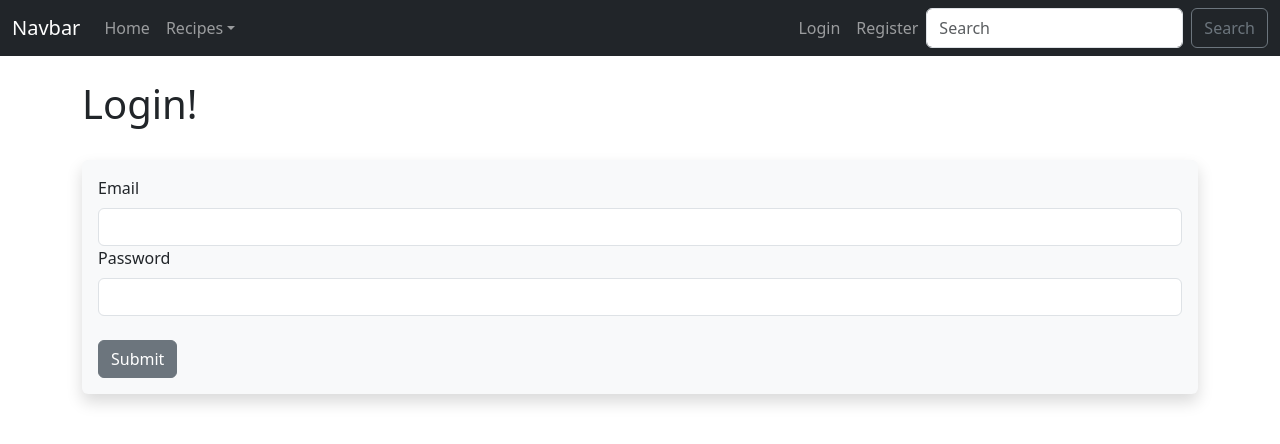
After one commit to NimrodShefi/Cookbook, a Flask app: page /login in a window 1280 px wide. The commit adds this page. Shown: the top 444 px of the page. Run offline with Flask 2, Linux system fonts and the light colour scheme.

Commit message:
adding login and registration page. Creating a basic db with only users table

```diff
--- a/app/app.py
+++ b/app/app.py
@@ -1,6 +1,28 @@
-from flask import Flask, render_template, redirect
+from flask import Flask, render_template, redirect, flash, url_for
+from flask_sqlalchemy import SQLAlchemy
+from flask_migrate import Migrate
+from webforms import LoginForm, UserForm
+from werkzeug.security import generate_password_hash, check_password_hash
+from flask_login import UserMixin, login_user, LoginManager, login_required, logout_user, current_user
 
 app = Flask(__name__)
+# Secret Key
+app.config["SECRET_KEY"] = "mysecretkey"
+# Add Database
+app.config["SQLALCHEMY_DATABASE_URI"] = "mysql+pymysql://root:123654@localhost/my_cookbook" # --> New MySQL DB
+# Initialise The Database
+db = SQLAlchemy(app)
+migrate = Migrate(app, db)
+
+## Flask Login Manager
+login_manger = LoginManager()
+login_manger.init_app(app)
+login_manger.login_view = 'login'
+
+@login_manger.user_loader
+def load_user(user_id):
+    return Users.query.get(int(user_id))
+
 
 @app.route('/')
 def index():
@@ -9,3 +31,62 @@ def index():
 @app.route('/home')
 def home():
     return render_template("home.html")
+
+@app.route('/login', methods=['GET', 'POST'])
+def login():
+    form = LoginForm()
+    if form.validate_on_submit():
+        user = Users.query.filter_by(email=form.email.data).first()
+        if user:
+            # check the passowrd hash
+            if check_password_hash(user.password_hash, form.password.data):
+                login_user(user)
+                flash("Login Successfull")
+                return redirect(url_for('home'))
+            else:
+                flash("Wrong Password. Try Again!")
+        else:
+            flash("User Doesn't Exist. Try Again!")
+    return render_template("login.html", form=form)
+
+@app.route('/register', methods=['GET', 'POST'])
+def register():
+    name = None
+    form = UserForm()
+    if form.validate_on_submit():
+        user = Users.query.filter_by(email=form.email.data).first()
+        if user is None:
+            # Hash the password
+            hashed_pw = generate_password_hash(form.password_hash.data, "sha256")
+            user = Users(name=form.name.data, email=form.email.data, password_hash=hashed_pw)
+            db.session.add(user)
+            db.session.commit()
+        name = form.name.data
+        form.name.data = ''
+        form.email.data = ''
+        form.password_hash.data = ''
+        flash("User Added Successfully")
+    return render_template("register.html",name=name, form=form)
+
+# Create Model
+class Users(db.Model, UserMixin):
+    id = db.Column(db.Integer, primary_key=True)
+    name = db.Column(db.String(200), nullable=False)
+    email = db.Column(db.String(200), nullable=False, unique=True)
+    # Password stuff
+    password_hash = db.Column(db.String(128))
+
+    @property
+    def password(self):
+        raise AttributeError('password is not a readable attribute!')
+
+    @password.setter
+    def password(self, password):
+        self.password_hash = generate_password_hash(password)
+
+    def verify_password(self, password):
+        return check_password_hash(self.password_hash, password)
+
+    # Create a String
+    def __repr__(self):
+        return '<Name %r>' % self.name
--- a/app/templates/base.html
+++ b/app/templates/base.html
@@ -5,6 +5,7 @@
     <meta name="viewport" content="width=device-width, initial-scale=1">
     <link href="https://cdn.jsdelivr.net/npm/bootstrap@5.3.0-alpha1/dist/css/bootstrap.min.css" rel="stylesheet" integrity="sha384-GLhlTQ8iRABdZLl6O3oVMWSktQOp6b7In1Zl3/Jr59b6EGGoI1aFkw7cmDA6j6gD" crossorigin="anonymous">
     <link rel="stylesheet" href="{{ url_for('static', filename='css/style.css') }}">
+    <title>My Cookbook</title>
   </head>
   <body>
     <script src="https://cdn.jsdelivr.net/npm/bootstrap@5.3.0-alpha1/dist/js/bootstrap.bundle.min.js" integrity="sha384-w76AqPfDkMBDXo30jS1Sgez6pr3x5MlQ1ZAGC+nuZB+EYdgRZgiwxhTBTkF7CXvN" crossorigin="anonymous"></script>
--- a/app/templates/home.html
+++ b/app/templates/home.html
@@ -1,6 +1,12 @@
 {% extends 'base.html' %}
 
 {% block content %}
+    {% for message in get_flashed_messages() %}
+    <div class="alert alert-warning alert-dismissible fade show" role="alert">
+        {{message}}
+        <button type="button" class="btn-close" data-bs-dismiss="alert" aria-label="Close"></button>
+    </div>
+    {% endfor %}
 
     <h1>Latest Recipes</h1>
 
--- /dev/null
+++ b/app/templates/login.html
@@ -0,0 +1,31 @@
+{% extends 'base.html' %}
+
+{% block content %}
+
+    {% for message in get_flashed_messages() %}
+        <div class="alert alert-warning alert-dismissible fade show" role="alert">
+            {{message}}
+            <button type="button" class="btn-close" data-bs-dismiss="alert" aria-label="Close"></button>
+        </div>
+    {% endfor %}
+
+    <h1>Login!</h1>
+    <br>
+    <div class="shadow p-3 mb-5 bg-body-tertiary rounded">
+        <form method="post">
+            <!-- USING THE NameForm CLASS IN index.py -->
+            <!-- by putting the class section in () it replaces  <input class="form-control"> -->
+            {{ form.hidden_tag() }}
+
+            {{ form.email.label(class="form-label") }}
+            {{ form.email(class="form-control") }}
+
+            {{ form.password.label(class="form-label") }}
+            {{ form.password(class="form-control") }}
+
+            <br>
+            {{ form.submit(class="btn btn-secondary") }}
+        </form>
+    </div>
+
+{% endblock %}
--- a/app/templates/navbar.html
+++ b/app/templates/navbar.html
@@ -22,10 +22,10 @@
         <div class="d-flex">
             <ul class="navbar-nav me-auto mb-2 mb-lg-0">
                 <li class="nav-item">
-                  <a class="nav-link" href="#">Login</a>
+                  <a class="nav-link" href="{{ url_for('login') }}">Login</a>
                 </li>
                 <li class="nav-item">
-                    <a class="nav-link" href="#">Register</a>
+                    <a class="nav-link" href="{{ url_for('register') }}">Register</a>
                 </li>
             </ul>
             <form class="d-flex" role="search" method="post" action="#">
--- /dev/null
+++ b/app/webforms.py
@@ -0,0 +1,17 @@
+from flask_wtf import FlaskForm
+from wtforms import StringField, SubmitField, PasswordField, BooleanField, ValidationError, TextAreaField
+from wtforms.validators import DataRequired, EqualTo, Length
+
+# Login Form
+class LoginForm(FlaskForm):
+    email =  StringField("Email", validators=[DataRequired()])
+    password = PasswordField("Password", validators=[DataRequired()])
+    submit = SubmitField("Submit")
+
+# Craete a User Form
+class UserForm(FlaskForm):
+    name = StringField("Name", validators=[DataRequired()])
+    email = StringField("Email", validators=[DataRequired()])
+    password_hash = PasswordField('Password', validators=[DataRequired(), EqualTo('password_hash2', message="Passwords Must Match!")])
+    password_hash2 = PasswordField('Confirm Password', validators=[DataRequired()])
+    submit = SubmitField("Submit")
```
Also changed, not shown: app/templates/register.html (added, +35 -0 lines).
